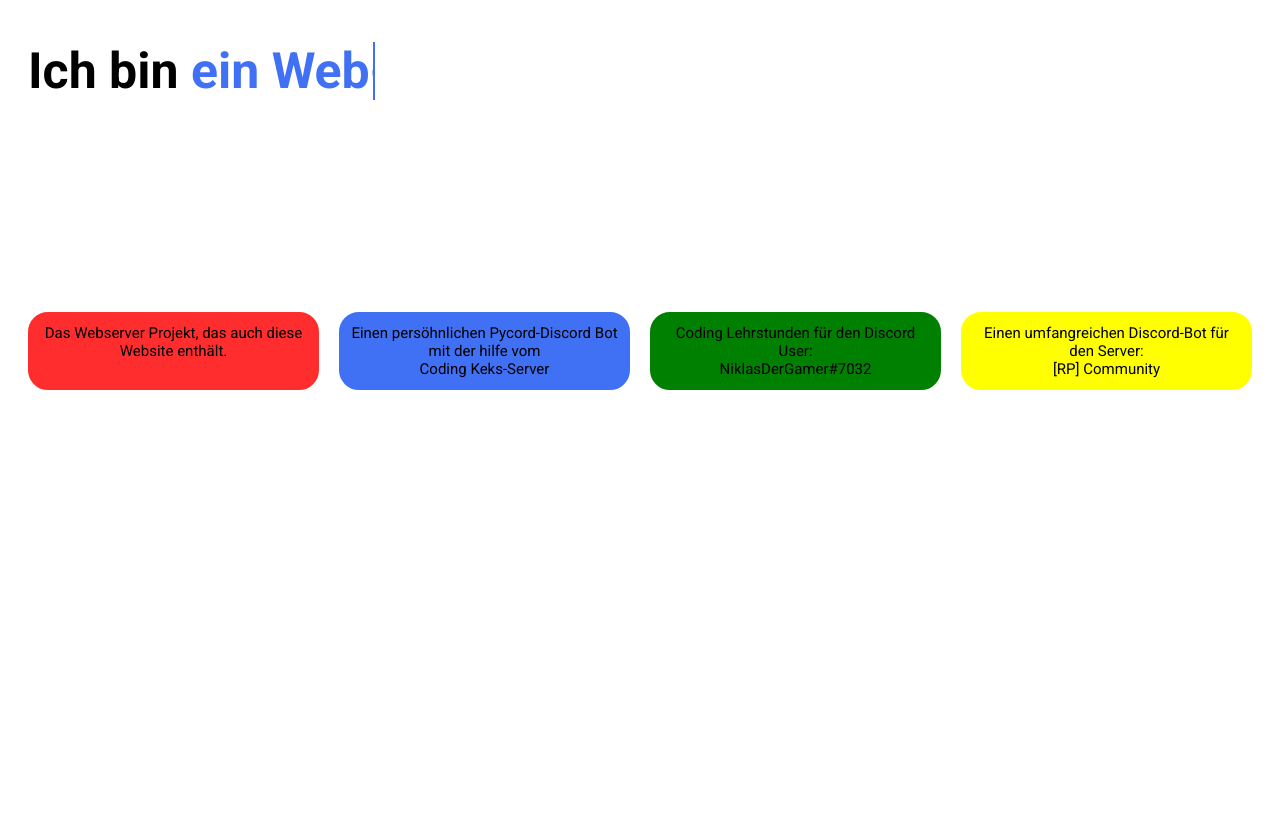
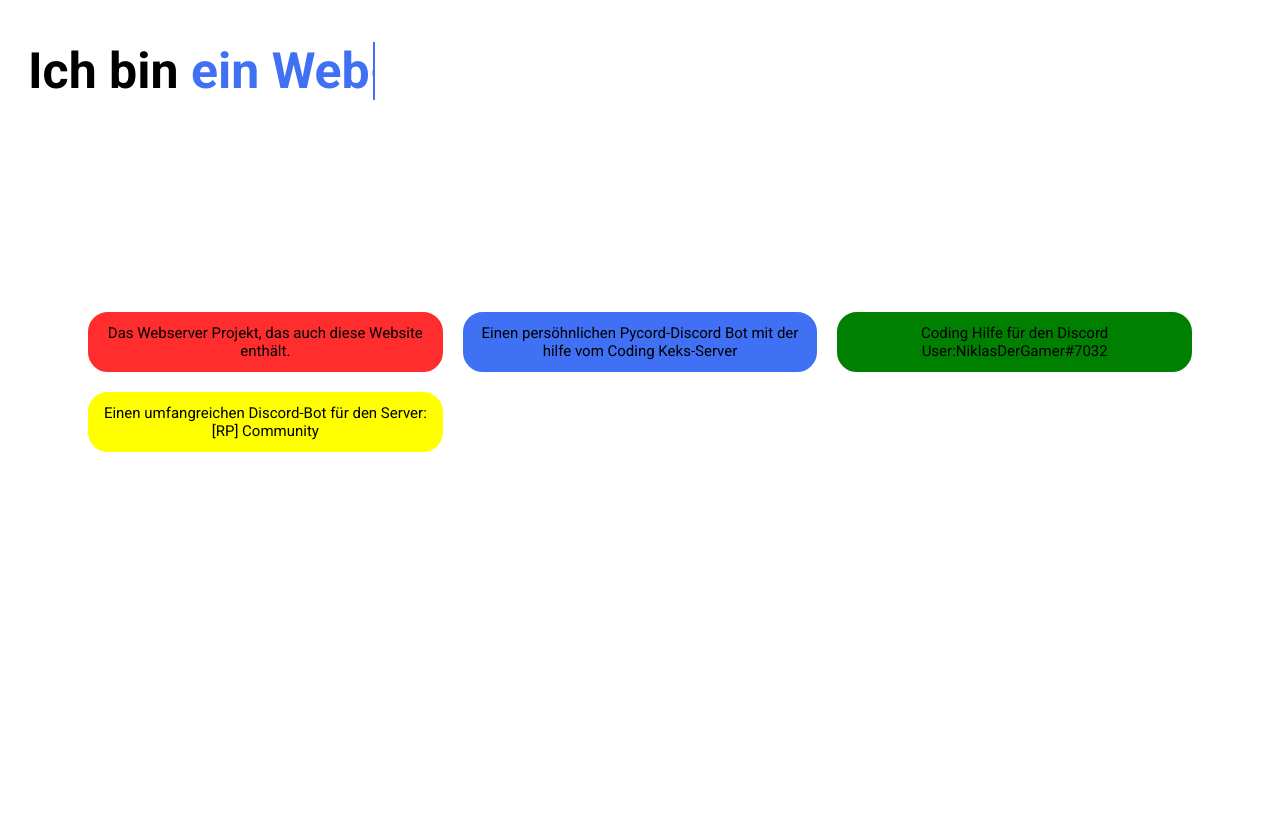
Before and after one commit to Long1351/Webserver, a PHP site: page / in a window 1280 px wide. Run offline with PHP 8.4, Linux system fonts and the light colour scheme.

Commit message:
weiter an pages gearbeitet

```diff
--- a/index.html
+++ b/index.html
@@ -20,7 +20,10 @@
         <main>
             <section>
                 <h2>Über mich:</h2>
-                <span class="about">Ich bin ein Programmierer mit 1,5 Jahren Erfahrung in den Programmiersprachen Python, Javascript und C#</span>
+                <span class="about"
+                    >Ich bin ein Programmierer mit 1,5 Jahren Erfahrung in den
+                    Programmiersprachen Python, Javascript und C#</span
+                >
             </section>
             <section>
                 <h2>Meine Projekte:</h2>
@@ -30,18 +33,18 @@
                     </div>
                     <div onclick="divblue()" class="gridel blue">
                         Einen persöhnlichen Pycord-Discord Bot mit der hilfe
-                        vom<a href="http://discord.gg/codingkeks"
+                        vom <a href="http://discord.gg/codingkeks"
                             >Coding Keks-Server</a
                         >
                     </div>
                     <div onclick="divgreen()" class="gridel green">
-                        Coding Lehrstunden für den Discord User:<a
-                            href="https://discord.com/users.https://discord.com/users/847032613327470593"
+                        Coding Hilfe für den Discord User:<a
+                            href="https://discord.com/users/847032613327470593"
                             >NiklasDerGamer#7032</a
                         >
                     </div>
                     <div onclick="divyellow()" class="gridel yellow">
-                        Einen umfangreichen Discord-Bot für den Server:<a
+                        Einen umfangreichen Discord-Bot für den Server: <a
                             href="https://discord.gg/wfG8JQMMCB"
                             >[RP] Community</a
                         >
--- a/script.js
+++ b/script.js
@@ -2,6 +2,7 @@ const text = document.getElementById("sec-text");
 function textLoad() {
     setTimeout(() => {
         text.textContent = "Do Long";
+        text.style.animation = "none";
     }, 0);
     setTimeout(() => {
         text.textContent = "ein Discord Bot Developer";
--- a/style.css
+++ b/style.css
@@ -21,11 +21,13 @@
     font-family: "Roboto", sans-serif;
     background-color: var(--backgroundcolor);
     box-sizing: border-box;
+    animation: no;
 }
 
 body {
     min-height: 100vh;
     color: white;
+    text-align: center;
 }
 
 header {
@@ -88,11 +90,13 @@ h2 {
 
 .grid {
     display: grid;
-    grid-template-columns: repeat(4, 4fr);
-    grid-template-rows: repeat(4, 4fr);
-    grid-auto-columns: 25%;
-    grid-gap: 20px;
-    margin: 20px;
+    grid-template-columns: repeat(auto-fit, minmax(270px, 1fr));
+    gap: 20px;
+    margin-top: 20px;
+    margin-bottom: 20px;
+    margin-right: 5rem;
+    margin-left: 5rem;
+    align-content: center;
 }
 
 .gridel:hover.blue a {
@@ -115,9 +119,8 @@ a:hover {
     text-decoration: underline;
 }
 
-
 .gridel {
-    display: inline-grid;
+    display: inline;
     color: black;
     padding: 10px;
     text-align: center;
@@ -143,6 +146,7 @@ a:hover {
 
 .red:hover {
     color: rgb(255, 45, 45);
+    box-shadow: 1px 1px 50px 1px rgb(255, 45, 45);
 }
 
 .blue {
@@ -151,7 +155,8 @@ a:hover {
 }
 
 .blue:hover {
-    color: #4070f4;
+    color: var(--blue);
+    box-shadow: 1px 1px 50px 1px var(--blue);
 }
 
 .green {
@@ -161,6 +166,7 @@ a:hover {
 
 .green:hover {
     color: green;
+    box-shadow: 1px 1px 50px 1px green;
 }
 
 .yellow {
@@ -170,4 +176,5 @@ a:hover {
 
 .yellow:hover {
     color: yellow;
+    box-shadow: 1px 1px 50px 1px yellow;
 }
```
